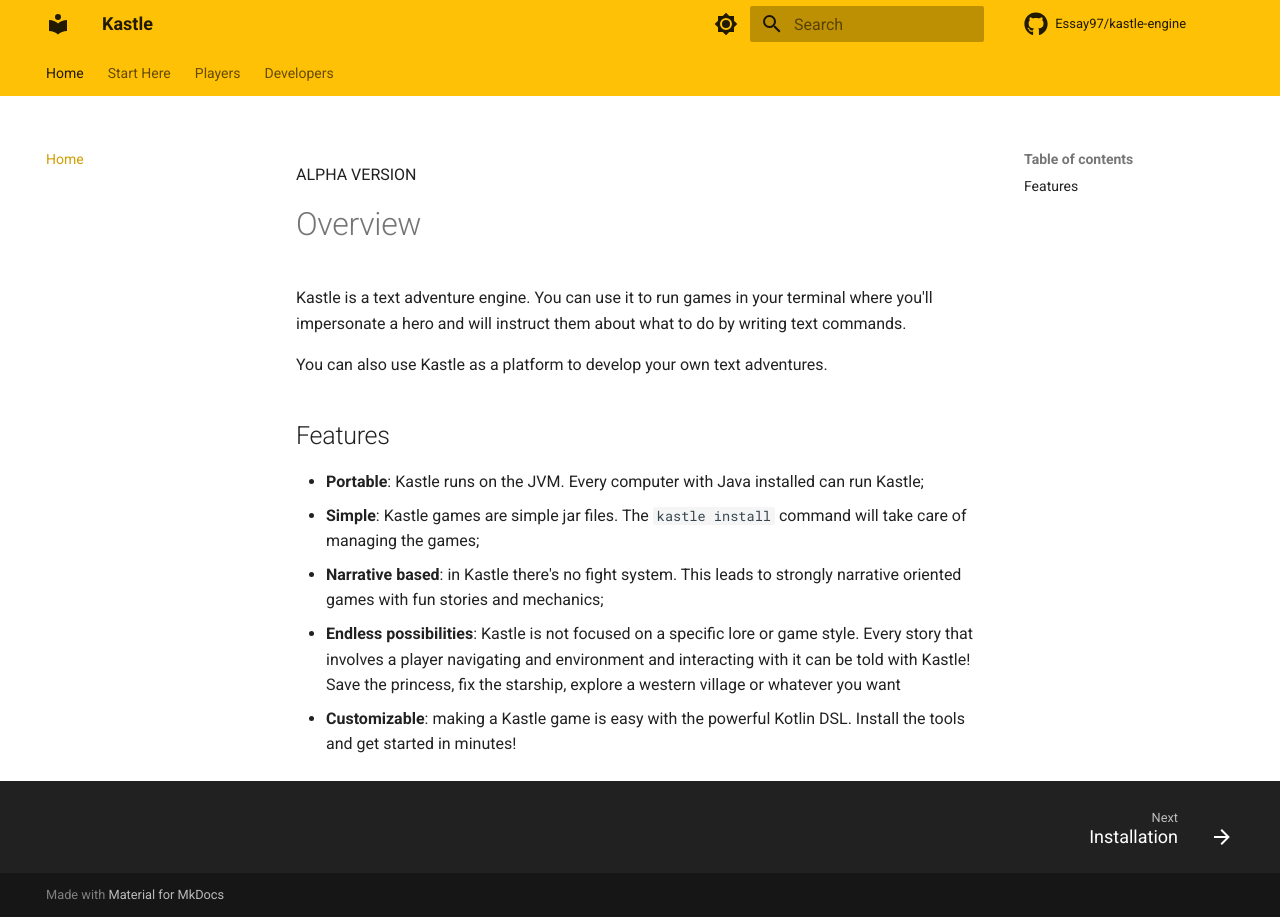
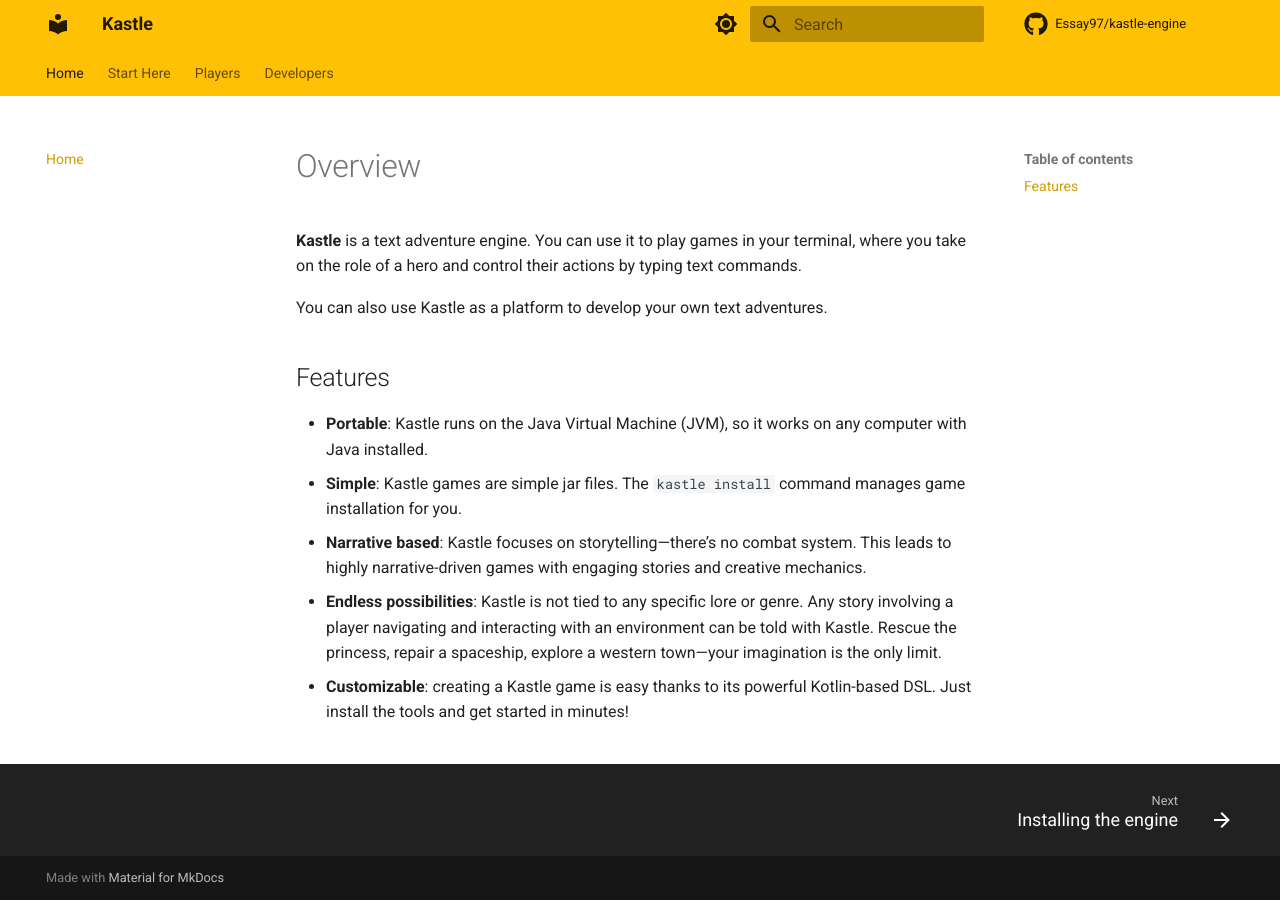
Before and after one commit to Essay97/kastle-docs, an MkDocs documentation site: the page built from docs/index.md, in a window 1280 px wide. Built offline with MkDocs 1.6.1 and Material for MkDocs 9.7.7, drawn with Linux system fonts in a browser that asks for light colours; comment, search, counter and statistics services are not loaded.

Commit message:
wrote getting started

```diff
--- a/docs/index.md
+++ b/docs/index.md
@@ -1,15 +1,13 @@
-ALPHA VERSION
-
 # Overview
 
-Kastle is a text adventure engine. You can use it to run games in your terminal where you'll impersonate a hero and will instruct them about what to do by writing text commands.
+**Kastle** is a text adventure engine. You can use it to play games in your terminal, where you take on the role of a hero and control their actions by typing text commands.
 
 You can also use Kastle as a platform to develop your own text adventures.
 
 ## Features
 
-- **Portable**: Kastle runs on the JVM. Every computer with Java installed can run Kastle;
-- **Simple**: Kastle games are simple jar files. The `kastle install` command will take care of managing the games;
-- **Narrative based**: in Kastle there's no fight system. This leads to strongly narrative oriented games with fun stories and mechanics;
-- **Endless possibilities**: Kastle is not focused on a specific lore or game style. Every story that involves a player navigating and environment and interacting with it can be told with Kastle! Save the princess, fix the starship, explore a western village or whatever you want
-- **Customizable**: making a Kastle game is easy with the powerful Kotlin DSL. Install the tools and get started in minutes!
+- **Portable**: Kastle runs on the Java Virtual Machine (JVM), so it works on any computer with Java installed.
+- **Simple**: Kastle games are simple jar files. The `kastle install` command manages game installation for you.
+- **Narrative based**: Kastle focuses on storytelling—there’s no combat system. This leads to highly narrative-driven games with engaging stories and creative mechanics.
+- **Endless possibilities**: Kastle is not tied to any specific lore or genre. Any story involving a player navigating and interacting with an environment can be told with Kastle. Rescue the princess, repair a spaceship, explore a western town—your imagination is the only limit.
+- **Customizable**: creating a Kastle game is easy thanks to its powerful Kotlin-based DSL. Just install the tools and get started in minutes!
--- a/mkdocs.yml
+++ b/mkdocs.yml
@@ -5,8 +5,8 @@
 nav:
   - Home: index.md
   - Start Here:
-      - Installation: getting-started/installation.md
-      - Your first game: getting-started/first-game.md
+      - Installing the engine: getting-started/installation.md
+      - Installing games: getting-started/install-games.md
   - Players:
       - Players guide: play.md
   - Developers:
@@ -34,6 +34,7 @@
   - pymdownx.superfences
   - admonition
   - pymdownx.details
+  - attr_list
 theme:
   name: material
   icon:
```
Also changed, not shown: docs/getting-started/first-game.md (deleted, +0 -1 lines), docs/getting-started/install-games.md (added, +12 -0 lines), docs/getting-started/installation.md (+7 -0 lines).
